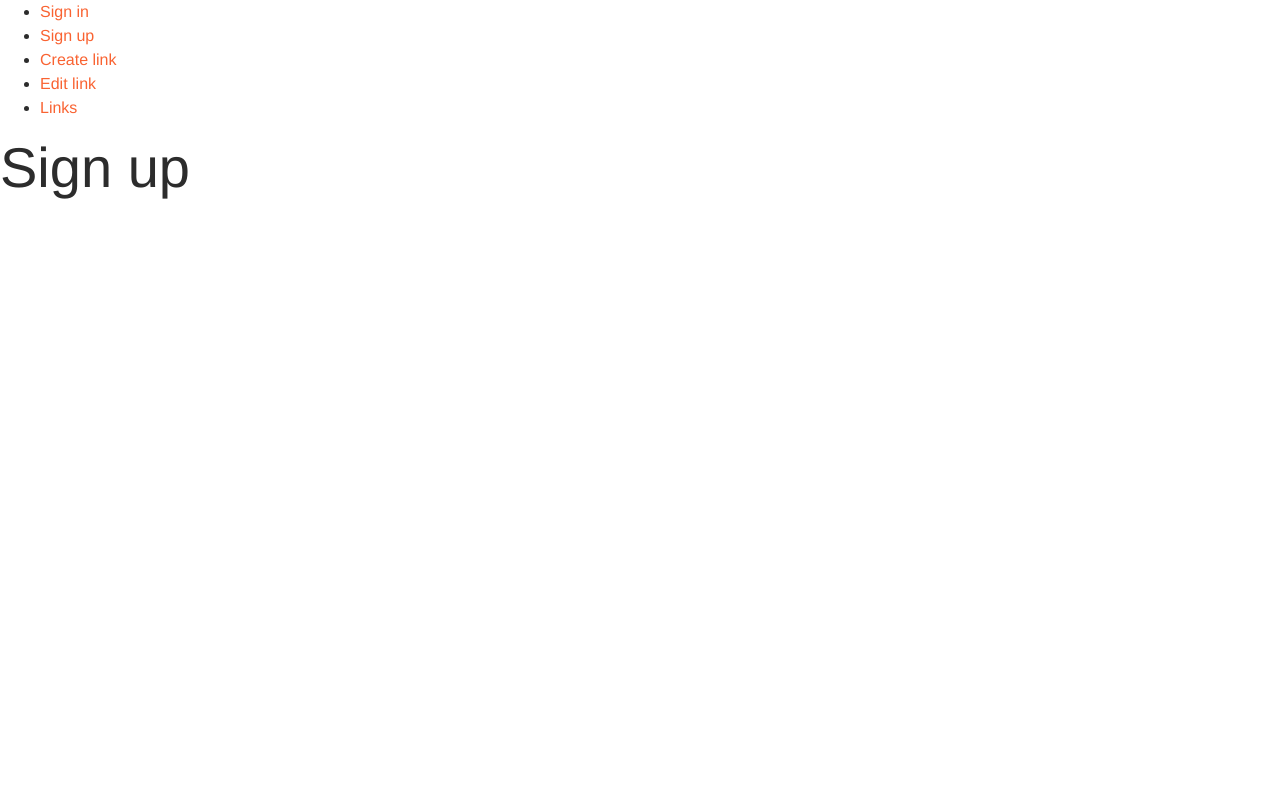
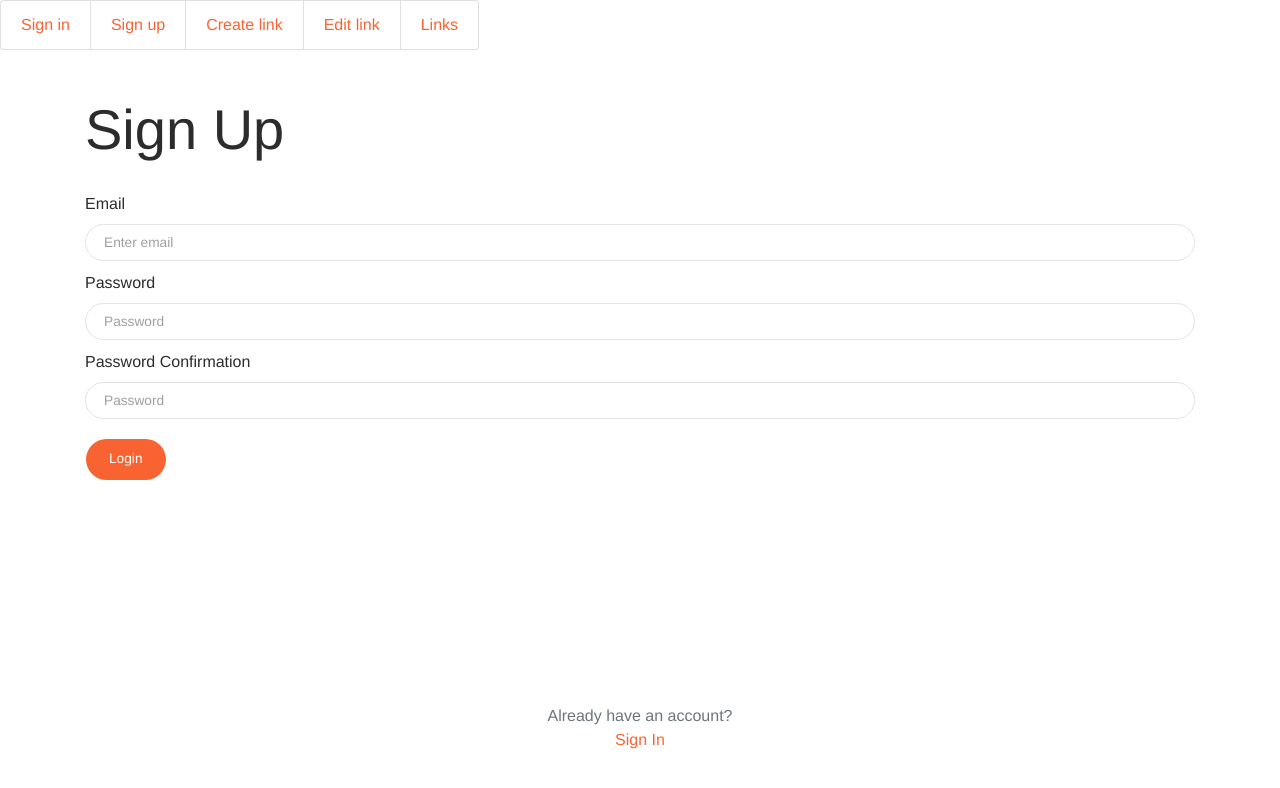
Before and after one commit to 1Prestes/links-frontend, a React (Create React App) app: page /sign-up in a window 1280 px wide. Shown: the top 788 px of the page. Built offline with nearby package versions, Linux system fonts and the light colour scheme.

Commit message:
Screens created.

```diff
--- a/src/App.js
+++ b/src/App.js
@@ -1,26 +1,33 @@
 import React from 'react';
 import { BrowserRouter, Switch, Route, Link } from 'react-router-dom';
+
+import Home from './screens/Home';
+import SignIn from './screens/SignIn';
+import SignUp from './screens/SignUp';
+import ManageLinks from './screens/Manage/Links';
+import ManageLinksCreate from './screens/Manage/Links/Create';
+import ManageLinksEdit from './screens/Manage/Links/Edit';
 
 const App = () => {
   return (
     <BrowserRouter>
       <div>
         <nav>
-          <ul>
-            <li><Link to="/sign-in">Sign in</Link></li>
-            <li><Link to="/sign-up">Sign up</Link></li>
-            <li><Link to="/menage/links/create">Create link</Link></li>
-            <li><Link to="/menage/links/edit">Edit link</Link></li>
-            <li><Link to="/menage/links">Links</Link></li>
+          <ul className="list-group list-group-horizontal">
+            <li className="list-group-item"><Link to="/sign-in">Sign in</Link></li>
+            <li className="list-group-item"><Link to="/sign-up">Sign up</Link></li>
+            <li className="list-group-item"><Link to="/menage/links/create">Create link</Link></li>
+            <li className="list-group-item"><Link to="/menage/links/edit">Edit link</Link></li>
+            <li className="list-group-item"><Link to="/menage/links">Links</Link></li>
           </ul>
         </nav>
         <Switch>
-          <Route path="/sign-in"><h1>Sign in</h1></Route>
-          <Route path="/sign-up"><h1>Sign up</h1></Route>
-          <Route path="/menage/links/create"><h1>Create link</h1></Route>
-          <Route path="/menage/links/edit"><h1>Edit link</h1></Route>
-          <Route path="/menage/links"><h1>Link</h1></Route>
-          <Route path="/home"><h1>Home</h1></Route>
+          <Route path="/sign-in"><SignIn /></Route>
+          <Route path="/sign-up"><SignUp /></Route>
+          <Route path="/menage/links/create"><ManageLinksCreate /></Route>
+          <Route path="/menage/links/edit"><ManageLinksEdit /></Route>
+          <Route path="/menage/links"><ManageLinks /></Route>
+          <Route path="/"><Home /></Route>
         </Switch>
       </div>
     </BrowserRouter>
--- /dev/null
+++ b/src/screens/Home/index.js
@@ -0,0 +1,8 @@
+import React from 'react';
+import { Redirect } from 'react-router-dom'
+
+const Home = () => {
+  return <Redirect to="/sign-in" />
+}
+
+export default Home;
--- /dev/null
+++ b/src/screens/Layouts/Manage/index.js
@@ -0,0 +1,24 @@
+import React from 'react';
+
+const Layout = ({ children }) => {
+  return (
+    <div className="layout">
+      <nav className="navbar navbar-expand-lg bg-primary text-light">
+        <div className="container d-flex w-100 justify-content-between">
+          <div>
+            <span>BACK</span>
+          </div>
+          <div className="text-center">
+            <strong>Links</strong>
+          </div>
+          <div>
+            <span>Exit</span>
+          </div>
+        </div>
+      </nav>
+      <div className="container">{children}</div>
+    </div>
+  )
+}
+
+export default Layout;
--- /dev/null
+++ b/src/screens/Manage/Links/Create/index.js
@@ -0,0 +1,37 @@
+import React from "react";
+
+import Layout from '../../../Layouts/Manage';
+
+const Create = () => {
+  return (
+    <Layout>
+      <h1>Create Link</h1>
+      <div>
+
+        <form>
+          <div className="form-group">
+            <label>Label</label>
+            <input type="text" className="form-control" placeholder="Label" />
+          </div>
+          <div className="form-group">
+            <label>Url</label>
+            <input type="text" className="form-control" placeholder="Url" />
+          </div>
+          <div className="form-group form-check">
+            <label className="form-check-label">
+              <input type="checkbox" name="isSocial" />
+              <span className="form-check-sign"></span>
+              Is Social
+            </label>
+          </div>
+          <div>
+            <button type="submit" className="btn btn-primary btn-round">Login</button>
+          </div>
+        </form>
+
+      </div>
+    </Layout>
+  );
+};
+
+export default Create;
--- /dev/null
+++ b/src/screens/Manage/Links/Edit/index.js
@@ -0,0 +1,37 @@
+import React from "react";
+
+import Layout from '../../../Layouts/Manage';
+
+const Edit = () => {
+  return (
+    <Layout>
+      <h1>Edit Link</h1>
+      <div>
+
+        <form>
+          <div className="form-group">
+            <label>Label</label>
+            <input type="text" className="form-control" placeholder="Label" />
+          </div>
+          <div className="form-group">
+            <label>Url</label>
+            <input type="text" className="form-control" placeholder="Url" />
+          </div>
+          <div className="form-group form-check">
+            <label className="form-check-label">
+              <input type="checkbox" name="isSocial" />
+              <span className="form-check-sign"></span>
+              Is Social
+            </label>
+          </div>
+          <div>
+            <button type="submit" className="btn btn-primary btn-round">Login</button>
+          </div>
+        </form>
+
+      </div>
+    </Layout>
+  );
+};
+
+export default Edit;
--- /dev/null
+++ b/src/screens/Manage/Links/index.js
@@ -0,0 +1,38 @@
+import React from "react";
+import { Link } from 'react-router-dom';
+
+import Layout from '../../Layouts/Manage';
+
+const Links = () => {
+  return (
+    <Layout>
+      <div className="row">
+        <div className="col">
+          <h1>Links</h1>
+        </div>
+        <div className="col text-right align-self-bottom pt-2">
+          <Link to="/manage/links/create" className="btn btn-primary">
+            Add
+      </Link>
+        </div>
+      </div>
+
+      <div className="pb-2 pt-2 pl-3 pr-3 d-flex flex-row justify-content-between">
+        <div className="pr-3">
+          <img src="https://via.placeholder.com/100" alt="Link icon" />
+        </div>
+        <div className="align-self-center">
+          <span className="text-primary clearfix">Item Label</span>
+          <span className="text-primary clearfix">Item Url</span>
+        </div>
+        <div className="ml-auto p-2 clearfix">
+          <span>Edit</span>
+          <span>Delete</span>
+        </div>
+      </div>
+
+    </Layout>
+  );
+};
+
+export default Links;
--- /dev/null
+++ b/src/screens/SignIn/index.js
@@ -0,0 +1,31 @@
+import React from "react";
+import { Link } from 'react-router-dom';
+
+const SignIn = () => {
+  return (
+    <div className="container h-100 pt-5">
+      <h1>Sign In</h1>
+      <div className="d-flex flex-column h-100">
+        <form>
+          <div className="form-group">
+            <label>Email</label>
+            <input type="text" className="form-control" placeholder="Enter email" />
+          </div>
+          <div className="form-group">
+            <label>Password</label>
+            <input type="password" className="form-control" placeholder="Password" />
+          </div>
+          <div>
+            <button type="submit" className="btn btn-primary btn-round">Login</button>
+          </div>
+        </form>
+        <div className="container text-center fixed-bottom pb-5">
+          <div className="text-muted">Don't have an account?</div>
+          <Link to="/sign-up">Sign Up</Link>
+        </div>
+      </div>
+    </div>
+  );
+};
+
+export default SignIn;
--- /dev/null
+++ b/src/screens/SignUp/index.js
@@ -0,0 +1,35 @@
+import React from "react";
+import { Link } from 'react-router-dom';
+
+const SignUp = () => {
+  return (
+    <div className="container h-100 pt-5">
+      <h1>Sign Up</h1>
+      <div className="d-flex flex-column h-100">
+        <form>
+          <div className="form-group">
+            <label>Email</label>
+            <input type="text" className="form-control" placeholder="Enter email" />
+          </div>
+          <div className="form-group">
+            <label>Password</label>
+            <input type="password" className="form-control" placeholder="Password" />
+          </div>
+          <div className="form-group">
+            <label>Password Confirmation</label>
+            <input type="password" className="form-control" placeholder="Password" />
+          </div>
+          <div>
+            <button type="submit" className="btn btn-primary btn-round">Login</button>
+          </div>
+        </form>
+        <div className="container text-center fixed-bottom pb-5">
+          <div className="text-muted">Already have an account?</div>
+          <Link to="/sign-in">Sign In</Link>
+        </div>
+      </div>
+    </div>
+  );
+};
+
+export default SignUp;
```
